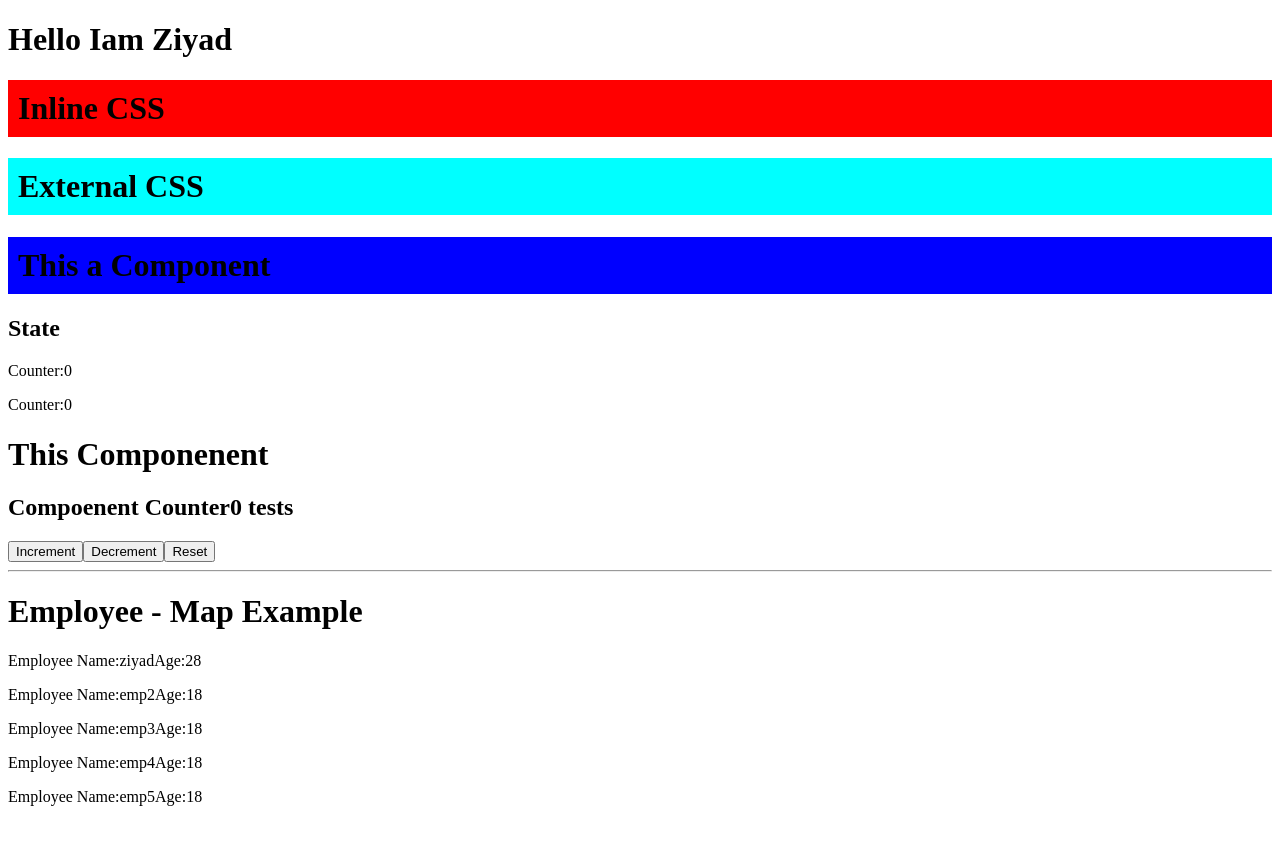
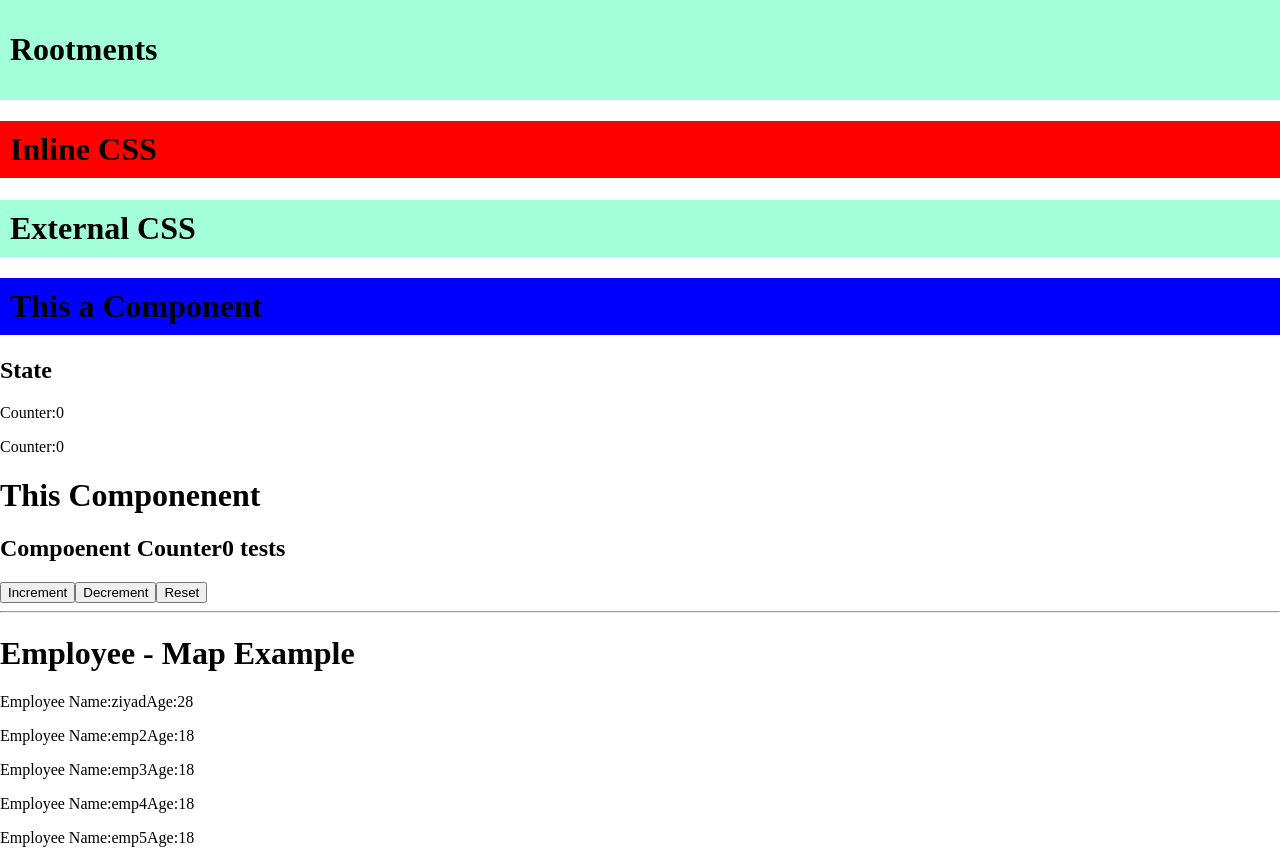
Before and after one commit to ziyadrahman/weblearning, a React (Create React App) app in the folder reactlearning/: page / in a window 1280 px wide. Before the commit the page ends 822 px from the top, so only its background shows below. Built offline with nearby package versions, Linux system fonts and the light colour scheme.

Commit message:
Component LifeCycle

```diff
--- a/reactlearning/src/App.css
+++ b/reactlearning/src/App.css
@@ -1,5 +1,9 @@
 .header{
- background-color: aqua;
- margin: 0px;
+ background-color: rgb(163, 255, 217);
+ /* margin: 5px; */
  padding: 10px;
+ color: black;
 }
+body{
+    margin: 0px;
+}
--- a/reactlearning/src/App.js
+++ b/reactlearning/src/App.js
@@ -1,13 +1,28 @@
 import './App.css'
 import Header from './components/Header';
 import Counter from'./components/Counter';
-import React,{useState} from 'react';
+import React,{useState,useEffect} from 'react';
 import Employee from './components/Employee';
 
-const data='Ziyad'
+const title='Rootments'
 function App() {
 
   const [count,setCount]=useState(0);
+
+
+useEffect(()=>{
+  console.log('Component Mounted');
+
+
+},[]);
+
+useEffect(()=>{
+
+
+  return () => {
+    console.log('Component Unmounted');
+  };
+},[count]);
 
 
   /* For Spread Operator Using*/
@@ -34,7 +49,7 @@ function App() {
 
 
 
-      <Header data={data} />
+      <Header title={title} />
 
     {/* Inline CSS */}
 
--- a/reactlearning/src/components/Employee.jsx
+++ b/reactlearning/src/components/Employee.jsx
@@ -3,8 +3,6 @@ import React from 'react'
 function Employee({name,age}) {
   return (
     <div>
-
-
         <p>Employee Name:{name}Age:{age}</p>
     </div>
   )
--- a/reactlearning/src/components/Header.js
+++ b/reactlearning/src/components/Header.js
@@ -2,7 +2,11 @@
 
 function Header(props) {
 
-    return(<h1>Hello Iam {props.data} </h1>)
+    return(<div className="header">
+<h1> {props.title} </h1>
+    </div>
+
+    )
   }
 
 
```
